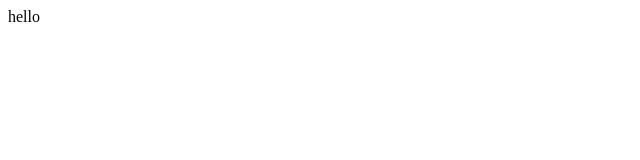
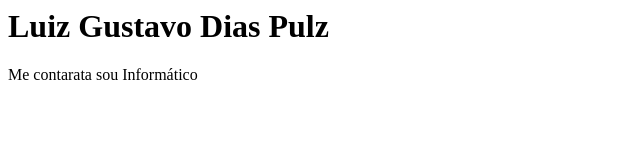
Before and after one commit to luizGDpulz/luizGDpulz.github.io, a plain HTML site: page index.html in a window 1280 px wide. Shown: the whole page, without its empty margins (0-640 px from the left). Drawn offline with Linux system fonts and the light colour scheme.

Commit message:
Update index.html

```diff
--- a/index.html
+++ b/index.html
@@ -1 +1,2 @@
-<p>hello</p>
+<h1>Luiz Gustavo Dias Pulz</h1>
+<p>Me contarata sou Informático</p>
```
